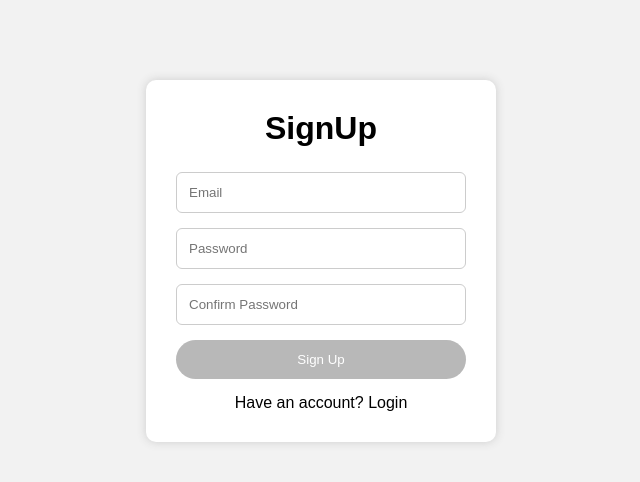
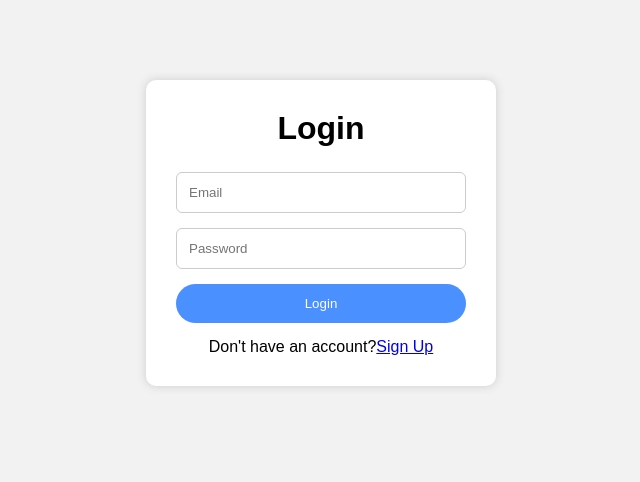
Before and after one commit to student-akram/Frontend-Expense-Tracker, a React (Vite) app: page /login in a window 1280 px wide. Shown: the top 482 px of the page, without its empty margins (319-959 px from the left). Built offline with nearby package versions, Linux system fonts and the light colour scheme.

Commit message:
Login Screen

```diff
--- a/package.json
+++ b/package.json
@@ -12,7 +12,8 @@
   "dependencies": {
     "firebase": "^12.15.0",
     "react": "^19.1.0",
-    "react-dom": "^19.1.0"
+    "react-dom": "^19.1.0",
+    "react-router-dom": "^7.18.0"
   },
   "devDependencies": {
     "@eslint/js": "^9.25.0",
--- a/src/App.jsx
+++ b/src/App.jsx
@@ -1,8 +1,37 @@
+import {
+  BrowserRouter,
+  Routes,
+  Route,
+} from "react-router-dom";
+
 import Signup from "./pages/Signup";
-import "./App.css";
+import Login from "./pages/Login";
+import Welcome from "./pages/Welcome";
+import "./App.css"
 
 function App() {
-  return <Signup />;
+  return (
+    <BrowserRouter>
+      <Routes>
+
+        <Route
+          path="/"
+          element={<Signup />}
+        />
+
+        <Route
+          path="/login"
+          element={<Login />}
+        />
+
+        <Route
+          path="/welcome"
+          element={<Welcome />}
+        />
+
+      </Routes>
+    </BrowserRouter>
+  );
 }
 
 export default App;
--- /dev/null
+++ b/src/pages/Login.jsx
@@ -0,0 +1,80 @@
+import { useState } from "react";
+import { signInWithEmailAndPassword } from "firebase/auth";
+import { auth } from "../services/firebase";
+import { useNavigate } from "react-router-dom";
+import { Link } from "react-router-dom";
+
+function Login() {
+    const navigate = useNavigate();
+
+    const [email, setEmail] = useState("");
+    const [password, setPassword] =
+        useState("");
+
+    const submitHandler = async (e) => {
+        e.preventDefault();
+
+        try {
+            const userCredential =
+                await signInWithEmailAndPassword(
+                    auth,
+                    email,
+                    password
+                );
+
+            const token =
+                await userCredential.user.getIdToken();
+
+            localStorage.setItem(
+                "token",
+                token
+            );
+
+            navigate("/welcome");
+        } catch (err) {
+            alert("Invalid email or password");
+        }
+    };
+
+    return (
+        <div className="container">
+            <form
+                className="signup-form"
+                onSubmit={submitHandler}
+            >
+                <h1>Login</h1>
+
+                <input
+                    type="email"
+                    placeholder="Email"
+                    value={email}
+                    onChange={(e) =>
+                        setEmail(e.target.value)
+                    }
+                />
+
+                <input
+                    type="password"
+                    placeholder="Password"
+                    value={password}
+                    onChange={(e) =>
+                        setPassword(e.target.value)
+                    }
+                />
+
+                <button type="submit">
+                    Login
+                </button>
+
+                <p>
+                    Don't have an account?
+                    <Link to="/">
+                        Sign Up
+                    </Link>
+                </p>
+            </form>
+        </div>
+    );
+}
+
+export default Login;
--- a/src/pages/Signup.jsx
+++ b/src/pages/Signup.jsx
@@ -1,6 +1,7 @@
 import { useState } from "react";
 import { createUserWithEmailAndPassword } from "firebase/auth";
 import { auth } from "../services/firebase";
+import { Link } from "react-router-dom";
 
 function Signup() {
     const [email, setEmail] = useState("");
@@ -103,7 +104,10 @@ function Signup() {
                 </button>
 
                 <p>
-          Have an account? Login
+                    Have an account?
+                    <Link to="/login">
+                        Login
+                    </Link>
                 </p>
             </form>
         </div>
--- /dev/null
+++ b/src/pages/Welcome.jsx
@@ -0,0 +1,15 @@
+function Welcome() {
+  return (
+    <div
+      style={{
+        padding: "20px",
+        fontSize: "30px",
+        fontStyle: "italic",
+      }}
+    >
+      Welcome to Expense Tracker!!!
+    </div>
+  );
+}
+
+export default Welcome;
```
Also changed, not shown: 1 other file (tests, documents, lock files or other folders). Lines whose indentation alone changed are shown as unchanged.
